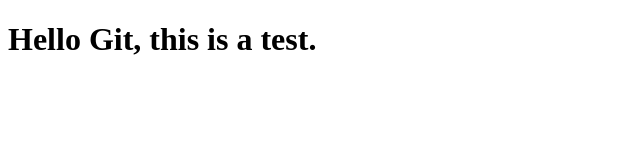
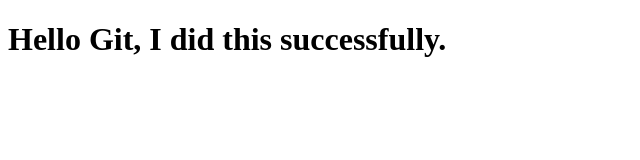
Before and after one commit to hjenkins08/basic_repo, a plain HTML site: page index.html in a window 1280 px wide. Shown: the whole page, without its empty margins (0-640 px from the left). Drawn offline with Linux system fonts and the light colour scheme.

Commit message:
I changed the header

```diff
--- a/index.html
+++ b/index.html
@@ -5,6 +5,6 @@
   	<title>Remote Repo</title>
   </head>
   <body>
-  	<h1>Hello Git, this is a test.</h1>
+  	<h1>Hello Git, I did this successfully.</h1>
   </body>
  </html>
```
